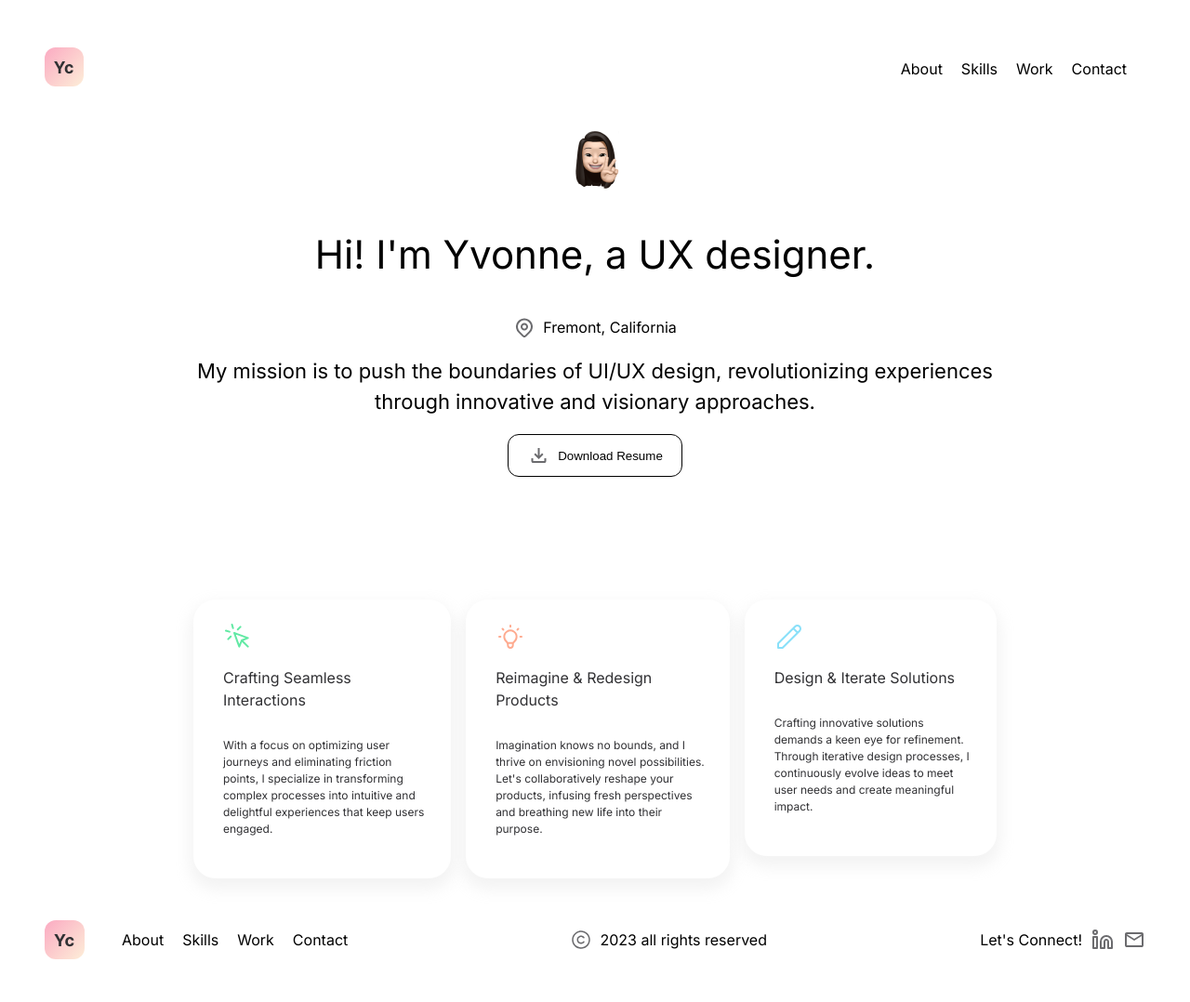
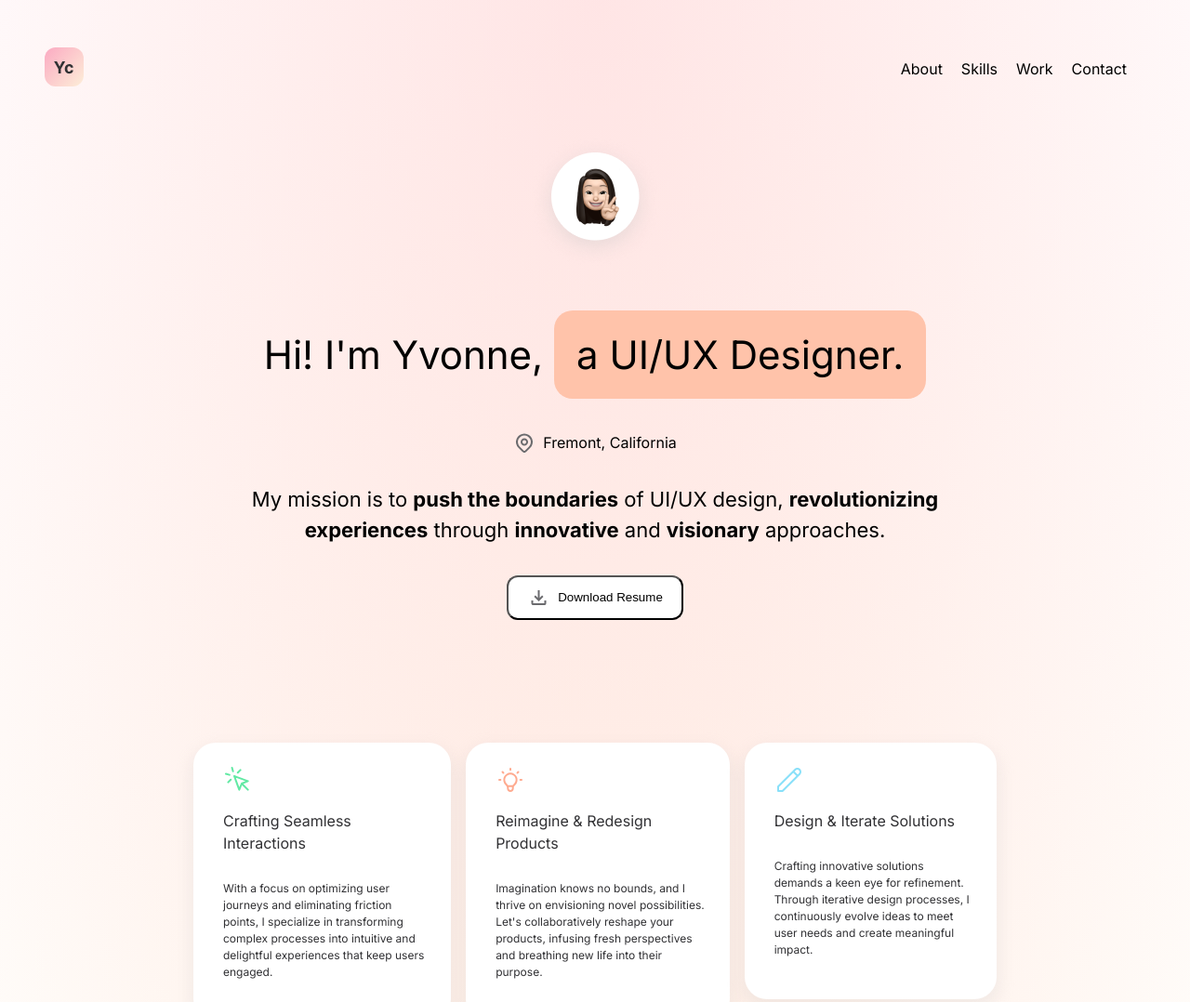
Before and after one commit to yvonnechen1998/UX_UI_HW_17, a plain HTML site: page index.html in a window 1280 px wide. Shown: the top 1078 px of the page at 93% size. Drawn offline with Linux system fonts and the light colour scheme.

Commit message:
Style Updates
updated background
made changes to to hero section

```diff
--- a/css/index.css
+++ b/css/index.css
@@ -1,6 +1,11 @@
 
 body {
     font-family: 'Inter', sans-serif;
+    /* background: url(images/background.png) / cover no-repeat; */
+    /* background: radial-gradient(50% 50.00% at 50% 50.00%, #FF8696 0%, rgba(255, 215, 154, 0.00) 80%); */
+    /* background: radial-gradient(#FF8696, #FFD79A 0%); */
+    background: radial-gradient(ellipse at top, rgba(255, 134, 150, 0.2), transparent),
+            radial-gradient(ellipse at bottom, rgba(255, 215, 154, 0.2), transparent);
 }
 
 h1,p {
@@ -66,11 +71,13 @@ h2 {
     display: flex;
     align-items: center;
     gap: 8px;
+    margin-bottom: 32px;
 }
 
 .resume-button-container {
     display: flex;
     justify-content: center;
+    margin-top: 32px;
 }
 
 .resume-button {
@@ -80,7 +87,7 @@ h2 {
     justify-content: center;
     gap: 8px;
     border-radius: 12px;
-    border: 1px solid black;
+    border: 1px solid gre;
     background: #FFF
 }
 
@@ -141,3 +148,13 @@ h2 {
     font-size: 16px;
     line-height: 24px;
 } */
+
+.word-container {
+    display: inline-block;
+    padding: 16px 24px;
+justify-content: center;
+align-items: center;
+gap: 10px;
+border-radius: 20px;
+background: #FFC3AA;
+}
--- a/index.html
+++ b/index.html
@@ -8,6 +8,7 @@
     <link rel="preconnect" href="https://fonts.googleapis.com">
 <link rel="preconnect" href="https://fonts.gstatic.com" crossorigin>
 <link href="https://fonts.googleapis.com/css2?family=Inter:wght@200;300;400;500;600;700&display=swap" rel="stylesheet">
+
 
 </head>
 <body>
@@ -27,13 +28,14 @@
 
     <section class="heroImg">
         <div class="content">
-            <img src="images/profilePicture.png" alt="Memoji of me">
-            <h1>Hi! I'm Yvonne, a UX designer.</h1>
+            <img src="images/avatar.png" alt="Memoji of me">
+            <h1>Hi! I'm Yvonne, <div class="word-container">a UI/UX Designer.</div></h1>
+
             <div class="location">
                 <img src="images/Icon/LocationMarkerOutline.svg">
                 <span>Fremont, California</span>
             </div>
-            <h2>My mission is to push the boundaries of UI/UX design, revolutionizing experiences through innovative and visionary approaches. </h2>
+            <h2>My mission is to <strong>push the boundaries</strong> of UI/UX design, <strong>revolutionizing experiences</strong> through <strong>innovative</strong> and <strong>visionary</strong> approaches. </h2>
             <div class="resume-button-container">
                 <button class="resume-button">
                     <img src="images/Icon/Download.svg">
@@ -78,7 +80,7 @@
         <!-- copyright middle -->
         <div class="copyright">
             <img src="images/Icon/copyright.svg">
-            <span>2023 all rights reserved</span>
+            <span>2023 all rights reserved.</span>
         </div>
         <!-- connect right, linkedin and mail -->
         <div class="connect">
```
Also changed, not shown: images/avatar.png (added), images/background.png (renamed from Background.png), 2 other files.
